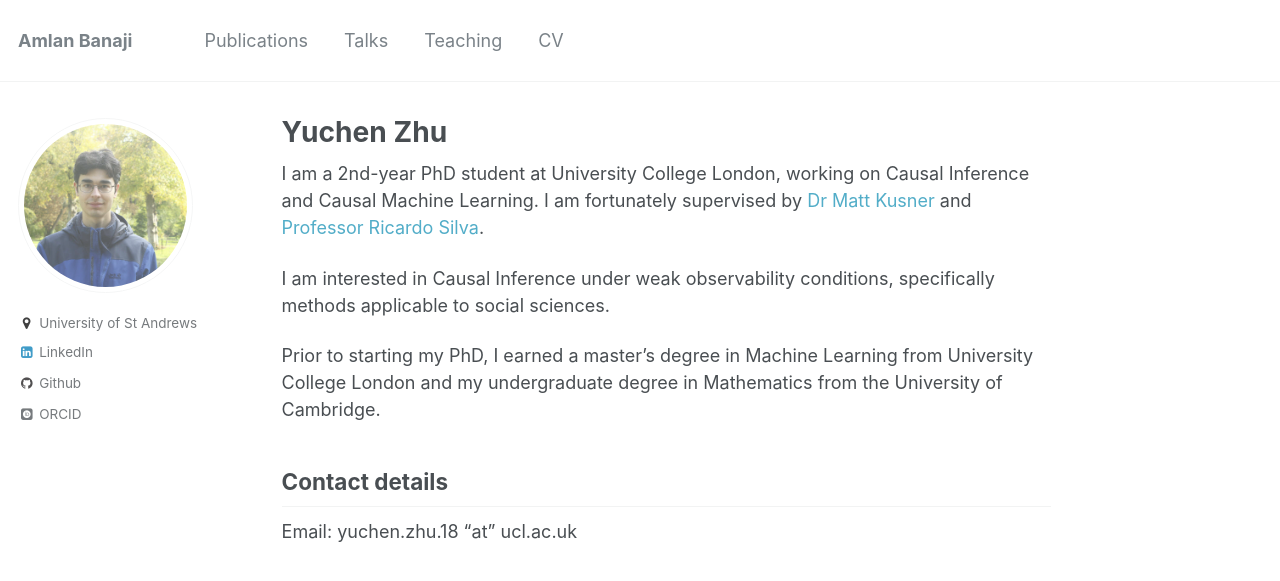
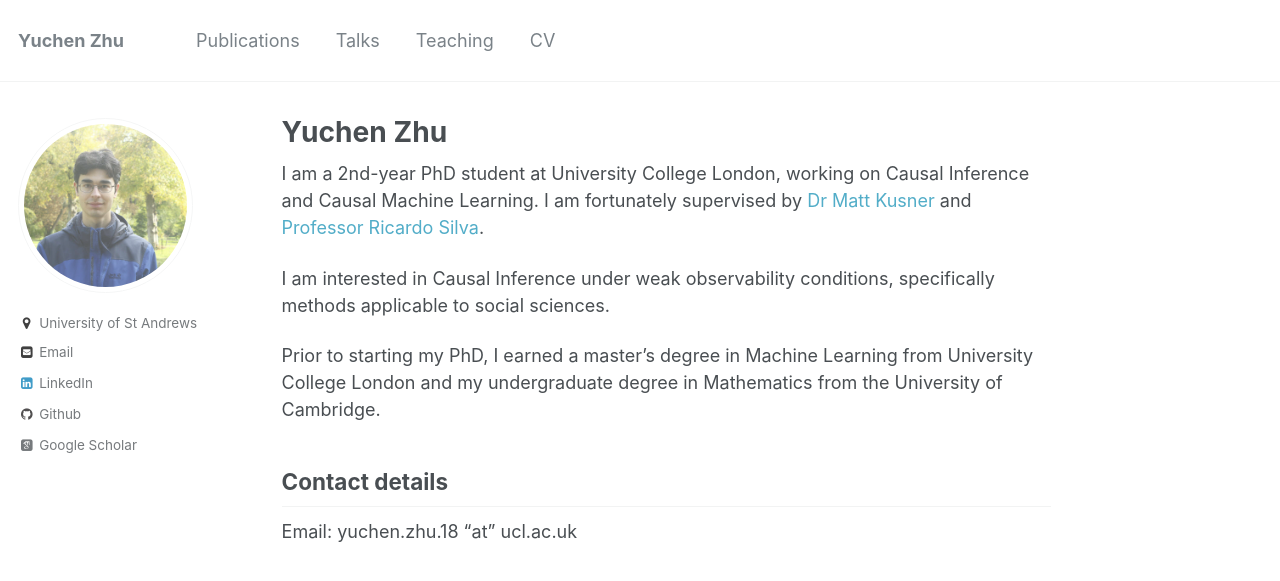
Before and after one commit to yuchen-zhu/yuchen-zhu.github.io, a Jekyll site: the page built from _pages/about.md, in a window 1280 px wide. Shown: the top 581 px of the page. Built offline with Jekyll 4.4.1, drawn with Linux system fonts in a browser that asks for light colours; some web fonts are replaced.

```diff
--- a/_config.yml
+++ b/_config.yml
@@ -7,13 +7,13 @@
 
 # Site Settings
 locale                   : "en-UK"
-title                    : "Amlan Banaji"
+title                    : "Yuchen Zhu"
 title_separator          : "-"
-name                     : &name "Amlan Banaji"
-description              : &description "PhD Student at the University of St Andrews"
-url                      : https://amlan-banaji.github.io # the base hostname & protocol for your site e.g. "https://mmistakes.github.io"
+name                     : &name "Yuchen Zhu"
+description              : &description "Machine Learning PhD Student at the University College London"
+url                      : https://yuchen-zhu.github.io # the base hostname & protocol for your site e.g. "https://mmistakes.github.io"
 baseurl                  : "" # the subpath of your site, e.g. "/blog"
-repository               : "amlan-banaji.github.io"
+repository               : "yuchen-zhu.github.io"
 teaser                   :  # filename of teaser fallback teaser image placed in /images/, .e.g. "500x300.png"
 breadcrumbs              : false # true, false (default)
 words_per_minute         : 160
@@ -83,8 +83,8 @@ author:
   bio              : ""
   employer         : "University of St Andrews"
   location         :
-  googlescholar    :
-  email            :
+  googlescholar    : "https://scholar.google.com/citations?user=7LoS1loAAAAJ&hl=en"
+  email            : "yuchen.zhu.18@ucl.ac.uk"
   uri              :
   bitbucket        :
   codepen          :
@@ -92,13 +92,13 @@ author:
   flickr           :
   facebook         :
   foursquare       :
-  github           : "amlan-banaji"
+  github           : "yuchen-zhu"
   google_plus      :
   keybase          :
   instagram        :
   lastfm           :
-  linkedin         : "https://www.linkedin.com/in/amlan-banaji-2a50b217b/"
-  orcid            : "https://orcid.org/0000-0002-3727-0894"
+  linkedin         : "https://www.linkedin.com/in/carolineyuchenzhu/"
+  orcid            :
   pinterest        :
   soundcloud       :
   stackoverflow    :
@@ -139,6 +139,7 @@ exclude:
   - package.json
   - Rakefile
   - README
+  - readme
   - tmp
 keep_files:
   - .git
```
Also changed, not shown: 1 other file.
